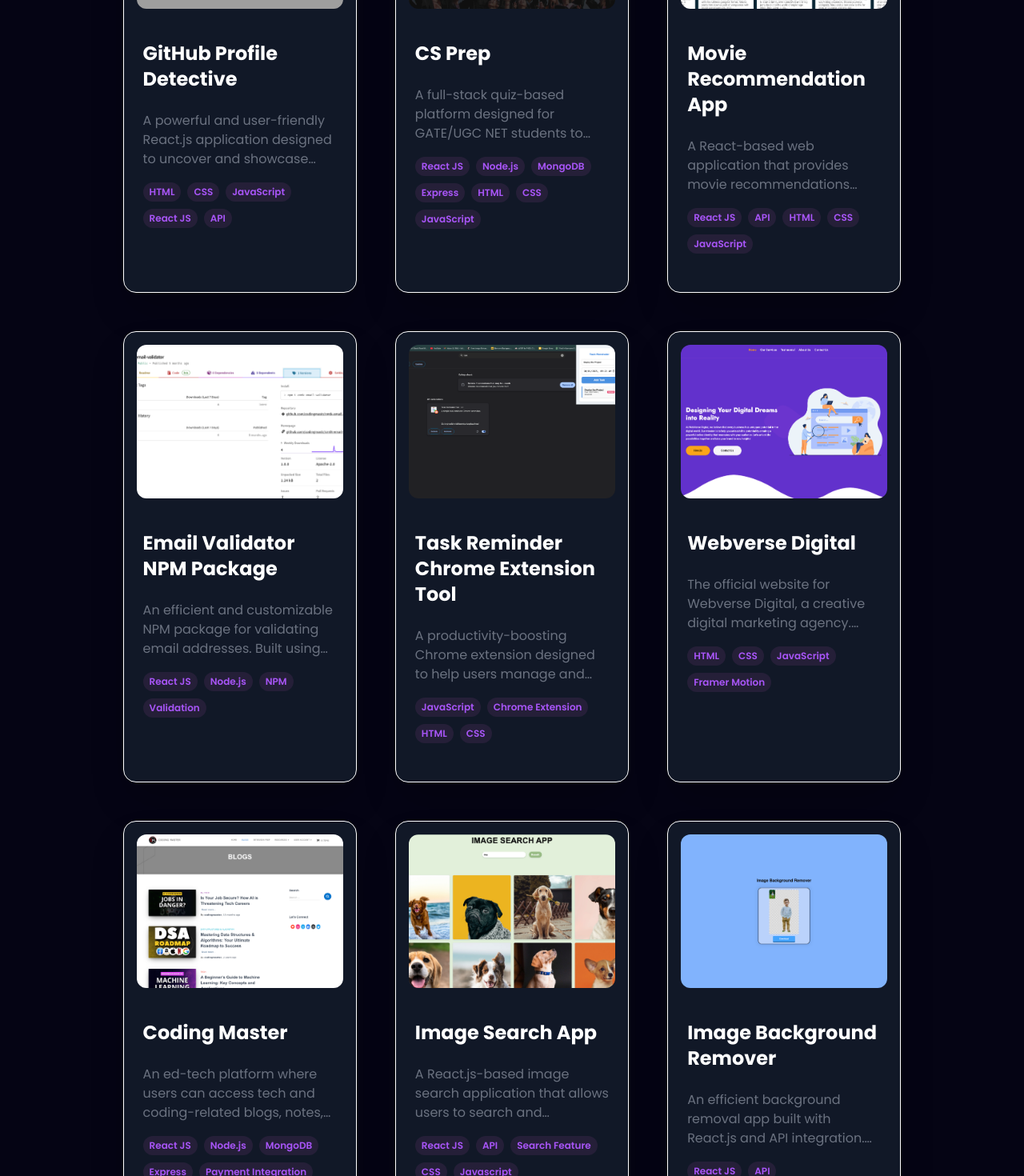
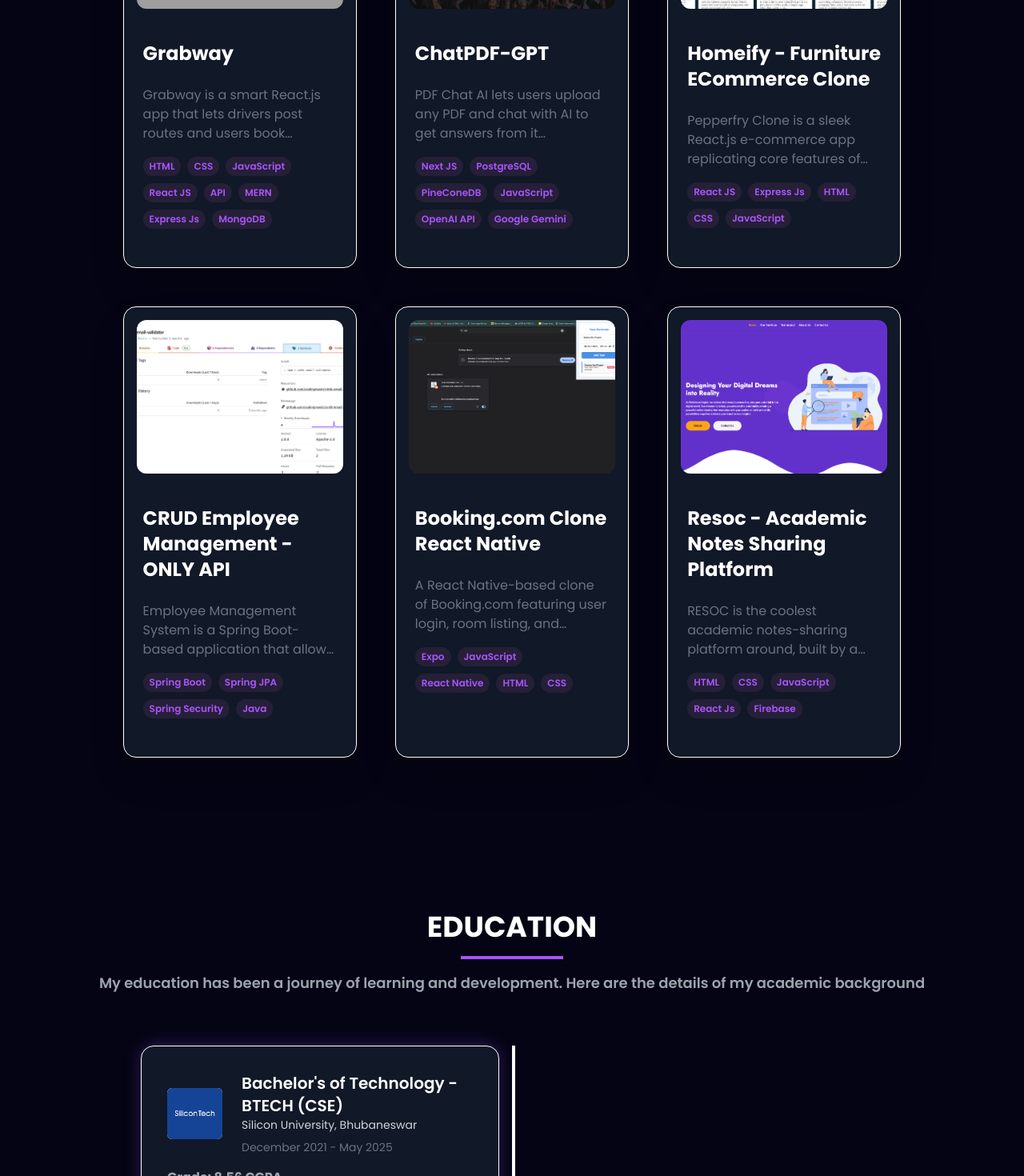
Before and after one commit to Abhinav-2004/Abhinav-portfolio, a React (Vite) app: page / in a window 1280 px wide. Shown: the part 4500-5970 px from the top of the page at 80% size. Built offline with nearby package versions, Linux system fonts and the light colour scheme; grey boxes are pictures that could not be loaded.

Commit message:
Portfolio Ready

```diff
--- a/src/App.jsx
+++ b/src/App.jsx
@@ -27,6 +27,7 @@
         <Work />
         <Education />
         <Contact />
+
         <Footer />
       </div>
     </div>
--- a/src/components/Work/Work.jsx
+++ b/src/components/Work/Work.jsx
@@ -71,14 +71,14 @@
             <div className="flex justify-end p-4">
               <button
                 onClick={handleCloseModal}
-                className="text-white text-3xl font-bold hover:text-purple-500"
+                className="fixed text-white text-3xl font-bold hover:text-purple-500"
               >
                 &times;
               </button>
             </div>
 
             <div className="flex flex-col">
-              <div className="w-full flex justify-center bg-gray-900 px-4">
+              <div className="w-[90%] flex justify-center bg-gray-900 px-4">
                 <img
                   src={selectedProject.image}
                   alt={selectedProject.title}
--- a/src/constants.js
+++ b/src/constants.js
@@ -203,101 +203,80 @@
 export const projects = [
   {
     id: 0,
-    title: "GitHub Profile Detective",
+    title: "Grabway",
     description:
-      "A powerful and user-friendly React.js application designed to uncover and showcase detailed GitHub profile information. Simply enter a GitHub username, and the app fetches comprehensive data, including profile stats, repositories, followers, and contributions. The intuitive interface ensures a seamless experience, making it a must-visit tool for developers and recruiters.",
+      "Grabway is a smart React.js app that lets drivers post routes and users book matching rides in real-time. Built with React, TailwindCSS, and ChakraUI, it offers a smooth, modern UI. Powered by Google Maps APIs for accurate route matching and Firebase Auth for secure logins. Express.js handles API requests, while MongoDB stores all user and route data. A fast, intuitive solution for hassle-free ride-sharing.",
     image: githubdetLogo,
-    tags: ["HTML", "CSS", "JavaScript", "React JS", "API"],
-    github:
-      "https://github.com/codingmastr/GitHub-Profile-Search-App-Using-React-JS",
-    webapp: "https://githubprofiledetective.netlify.app/",
+    tags: [
+      "HTML",
+      "CSS",
+      "JavaScript",
+      "React JS",
+      "API",
+      "MERN",
+      "Express Js",
+      "MongoDB",
+    ],
+    github: "https://github.com/Abhinav-2004/GrabWay",
+    webapp: "https://grabway.vercel.app/",
   },
   {
     id: 1,
-    title: "CS Prep",
+    title: "ChatPDF-GPT",
     description:
-      "A full-stack quiz-based platform designed for GATE/UGC NET students to practice previous year questions and create customized tests. The platform offers comprehensive profile stats and detailed results, helping students track and improve their preparation journey effectively.",
+      "PDF Chat AI lets users upload any PDF and chat with AI to get answers from it instantly.After Clerk authentication, PDFs are uploaded to AWS S3. Text is converted to embeddings via Gemini API and stored in Pinecone for fast vector search.User queries are processed using cosine similarity, and responses are generated with the GPT API. All message data is managed in NeonDB (PostgreSQL) for persistence.A smart, AI-powered way to interact with your documents.",
     image: csprepLogo,
     tags: [
-      "React JS",
-      "Node.js",
-      "MongoDB",
-      "Express",
-      "HTML",
-      "CSS",
+      "Next JS",
+      "PostgreSQL",
+      "PineConeDB",
       "JavaScript",
+      "OpenAI API",
+      "Google Gemini",
     ],
-    github: "https://github.com/codingmastr/CSPrep",
-    webapp: "https://csprep.netlify.app/",
+    github: "https://github.com/Abhinav-2004/chat-pdf-gpt",
+    webapp: "https://chatpdfgpt.vercel.app/",
   },
   {
     id: 2,
-    title: "Movie Recommendation App",
+    title: "Homeify - Furniture ECommerce Clone",
     description:
-      "A React-based web application that provides movie recommendations based on different criteria, such as genres, user preferences, and popular trends. The intuitive design and smooth experience make it a go-to app for movie enthusiasts.",
+      " Pepperfry Clone is a sleek React.js e-commerce app replicating core features of the original platform.User authentication is handled via an Express.js server with MongoDB, ensuring secure access. The UI is enhanced using modern libraries like Next UI, Material UI, and Chakra UI, delivering a polished and intuitive shopping experience.A full-stack clone built for performance and aesthetics.",
     image: movierecLogo,
-    tags: ["React JS", "API", "HTML", "CSS", "JavaScript"],
-    github: "https://github.com/codingmastr/Movie-Recommendation-App",
-    webapp: "https://movie-recommendation-app-jet.vercel.app/",
+    tags: ["React JS", "Express Js", "HTML", "CSS", "JavaScript"],
+    github: "https://github.com/Abhinav-2004/Homeify",
+    webapp: "https://homeify-frontend.vercel.app/",
   },
   {
     id: 3,
-    title: "Email Validator NPM Package",
+    title: "CRUD Employee Management - ONLY API",
     description:
-      "An efficient and customizable NPM package for validating email addresses. Built using React.js and Node.js, it provides robust validation features to help developers ensure that email inputs meet required formats and standards.",
+      "Employee Management System is a Spring Boot-based application that allows admins to manage employees, users, and roles with secure role-based access. It supports adding, updating, deleting, and viewing records, with security enforced via Spring Security. Designed for enterprise-level employee administration with RESTful APIs and integration-ready backend support. It is a robust solution for managing employee data efficiently.",
     image: npmLogo,
-    tags: ["React JS", "Node.js", "NPM", "Validation"],
-    github: "https://github.com/codingmastr/cmtk-email-validator",
-    webapp: "https://www.npmjs.com/package/cmtk-email-validator",
+    tags: ["Spring Boot", "Spring JPA", "Spring Security", "Java"],
+    github:
+      "https://github.com/Abhinav-2004/Employee-Management-JavaSpringBoot",
+    webapp:
+      "https://github.com/Abhinav-2004/Employee-Management-JavaSpringBoot",
   },
   {
     id: 4,
-    title: "Task Reminder Chrome Extension Tool",
+    title: "Booking.com Clone React Native",
     description:
-      "A productivity-boosting Chrome extension designed to help users manage and remember their daily tasks. Built using JavaScript, it offers a simple interface with reminders and task notifications to keep users on track.",
+      "A React Native-based clone of Booking.com featuring user login, room listing, and filtering functionalities. This mobile app allows users to browse and filter various rooms based on preferences. Built with intuitive UI and seamless navigation, it serves as a foundational project for hotel booking apps with authentication and filter features.",
     image: taskremLogo,
-    tags: ["JavaScript", "Chrome Extension", "HTML", "CSS"],
-    github: "https://github.com/codingmastr/Task-Reminder-Tool",
-    webapp: "chrome://extensions/?id=kngheeibjnnidhfoomkpnbeghackheci",
+    tags: ["Expo", "JavaScript", "React Native", "HTML", "CSS"],
+    github: "https://github.com/Abhinav-2004/Booking.com-Clone-React-Native",
+    webapp: "https://github.com/Abhinav-2004/Booking.com-Clone-React-Native",
   },
   {
     id: 5,
-    title: "Webverse Digital",
+    title: "Resoc - Academic Notes Sharing Platform",
     description:
-      "The official website for Webverse Digital, a creative digital marketing agency. Built using HTML, CSS, and JavaScript, it features visually appealing animations and a clean design to showcase the agency's services.",
+      "RESOC is the coolest academic notes-sharing platform around, built by a bunch of tech-savvy students at Silicon Institute, and it's totally free ❤️. You don't have to sell your soul to afford good quality notes anymore.",
     image: webverLogo,
-    tags: ["HTML", "CSS", "JavaScript", "Framer Motion"],
-    github: "https://github.com/codingmastr/Webverse-Digital",
-    webapp: "https://webversedigital.com/",
-  },
-  {
-    id: 6,
-    title: "Coding Master",
-    description:
-      "An ed-tech platform where users can access tech and coding-related blogs, notes, interview questions, e-books, and premium content with payment integration. Built with full-stack technologies for a seamless learning experience.",
-    image: cmLogo,
-    tags: ["React JS", "Node.js", "MongoDB", "Express", "Payment Integration"],
-    github: "https://codingmasterweb.in/",
-    webapp: "https://codingmasterweb.in/",
-  },
-  {
-    id: 7,
-    title: "Image Search App",
-    description:
-      "A React.js-based image search application that allows users to search and download high-quality images from the web. Built using external APIs to ensure a vast library of results for various queries.",
-    image: imagesearchLogo,
-    tags: ["React JS", "API", "Search Feature", "CSS", "Javascript"],
-    github: "https://github.com/codingmastr/Image-Search-App",
-    webapp: "https://imagsearch.netlify.app/",
-  },
-  {
-    id: 8,
-    title: "Image Background Remover",
-    description:
-      "An efficient background removal app built with React.js and API integration. Users can upload any image, remove the background, and download the transparent version for further use.",
-    image: removebgLogo,
-    tags: ["React JS", "API", "Image Processing", "HTML", "CSS", "Javascript"],
-    github: "https://github.com/codingmastr/Image-Background-Remover",
-    webapp: "https://removeyourbg.netlify.app/",
+    tags: ["HTML", "CSS", "JavaScript", "React Js", "Firebase"],
+    github: "https://github.com/Abhinav-2004/resoc",
+    webapp: "https://notes-sit.live/",
   },
 ];
```
